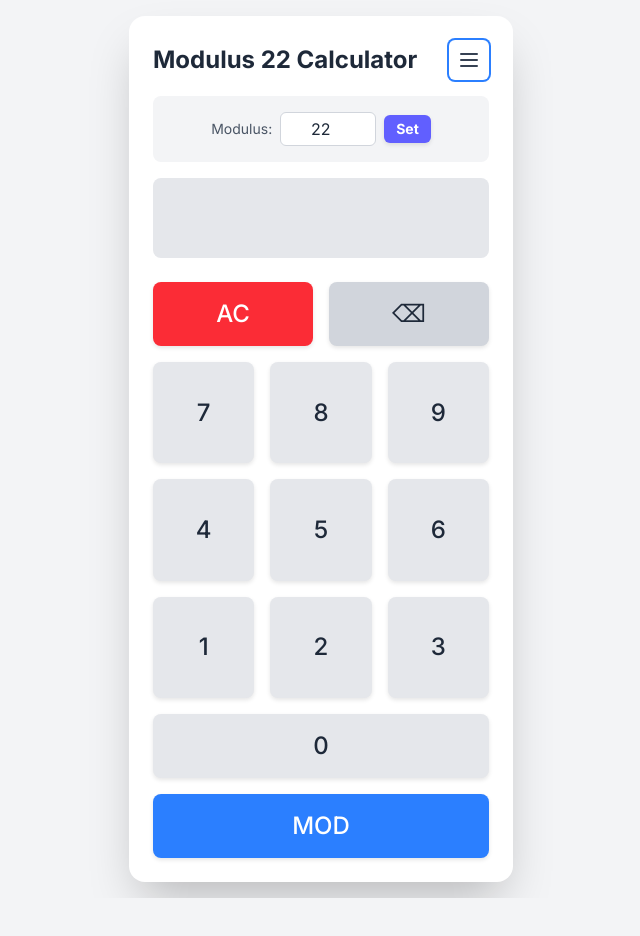
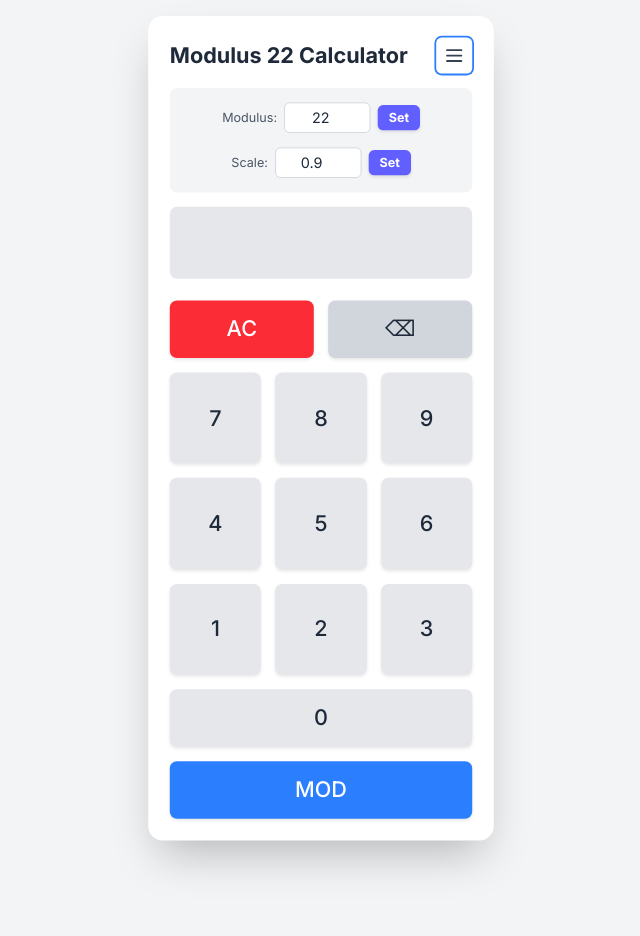
Before and after one commit to nadamas2000/modulus, a website: page index.html in a window 1280 px wide. Both pictures are taken after a click on the button 788 px from the left and 60 px from the top of the page. Shown: the whole page, without its empty margins (319-959 px from the left). Before the commit the page ends 898 px from the top, so only its background shows below. Drawn offline with Linux system fonts and the light colour scheme.

Commit message:
Scale options and Favicon icon

```diff
--- a/index.html
+++ b/index.html
@@ -6,10 +6,11 @@
     <title>Modulus Calculator</title>
     <link rel="stylesheet" href="css/tailwind_out.css">
     <link rel="stylesheet" href="css/styles.css">
+    <link rel="icon" type="image/x-icon" href="assets/favicon.ico">
 
 </head>
 <body class="bg-gray-100 dark:bg-gray-900 flex items-center justify-center min-h-screen p-4">
-    <div class="w-full max-w-sm mx-auto bg-white dark:bg-gray-800 rounded-2xl shadow-2xl p-6">
+    <div id="calculator-container" class="w-full max-w-sm mx-auto bg-white dark:bg-gray-800 rounded-2xl shadow-2xl p-6 transition-transform duration-300" style="transform-origin: top center;">
 
         <!-- Header con Título y Botón de Menú -->
         <div class="flex justify-between items-center mb-4">
@@ -22,11 +23,16 @@
         </div>
 
         <!-- Menú de Configuración (oculto por defecto) -->
-        <div id="settingsMenu" class="hidden mb-4 p-4 bg-gray-100 dark:bg-gray-700 rounded-lg">
+        <div id="settingsMenu" class="hidden mb-4 p-4 bg-gray-100 dark:bg-gray-700 rounded-lg space-y-4">
             <div class="flex items-center justify-center gap-2">
                 <label for="modulusInput" class="text-sm text-gray-600 dark:text-gray-400">Modulus:</label>
                 <input type="number" id="modulusInput" class="w-24 bg-white dark:bg-gray-800 text-gray-800 dark:text-white rounded-md p-1 text-center border border-gray-300 dark:border-gray-500 focus:outline-none focus:ring-2 focus:ring-blue-500">
                 <button onclick="setModulus()" class="btn bg-indigo-500 hover:bg-indigo-600 text-white text-sm font-bold py-1 px-3 rounded-md">Set</button>
+            </div>
+            <div class="flex items-center justify-center gap-2">
+                <label for="scaleInput" class="text-sm text-gray-600 dark:text-gray-400">Scale:</label>
+                <input type="number" id="scaleInput" value="0.9" min="0.5" max="1.5" step="0.1" class="w-24 bg-white dark:bg-gray-800 text-gray-800 dark:text-white rounded-md p-1 text-center border border-gray-300 dark:border-gray-500 focus:outline-none focus:ring-2 focus:ring-blue-500">
+                <button onclick="setScale()" class="btn bg-indigo-500 hover:bg-indigo-600 text-white text-sm font-bold py-1 px-3 rounded-md">Set</button>
             </div>
         </div>
 
--- a/scripts/calc.js
+++ b/scripts/calc.js
@@ -115,3 +115,16 @@ window.onload = function() {
     updateDisplay();
     updateTitle();
 };
+
+// Función para aplicar la escala a la calculadora
+function setScale() {
+    const scaleValue = document.getElementById('scaleInput').value;
+    const calculatorContainer = document.getElementById('calculator-container');
+
+    // Validamos que el contenedor y el valor existan
+    if (calculatorContainer && scaleValue) {
+        calculatorContainer.style.transform = `scale(${scaleValue})`;
+    }
+};
+
+document.addEventListener('DOMContentLoaded', setScale);
```
Also changed, not shown: assets/favicon.ico (added).
